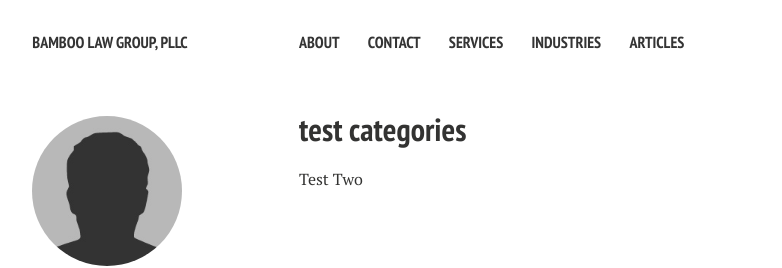
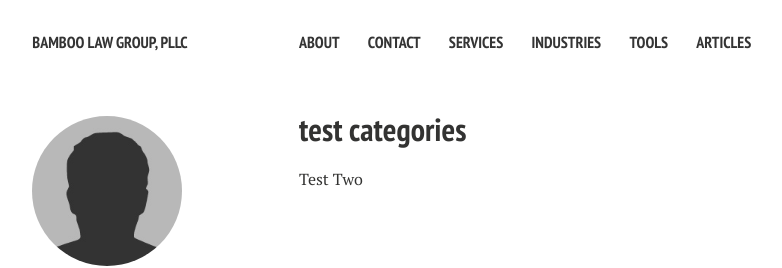
Before and after one commit to nerdyfergy/blg-site-mm3, a Jekyll site: the page built from articles/index.md, in a window 1280 px wide. Shown: the top 268 px of the page, without its empty margins (21-803 px from the left). Built offline with Jekyll 4.4.1, drawn with Linux system fonts in a browser that asks for light colours; nearby versions of some CDN libraries.

Commit message:
Update navigation.yml

```diff
--- a/_data/navigation.yml
+++ b/_data/navigation.yml
@@ -20,6 +20,12 @@
       subhref: "/eSports-law/"
     - subtitle: "International Businesses"
       subhref: "/intl-business-law/"
+- title: "Tools"
+  subcategories:
+     - subtitle: "Tools1"
+       subhref: "/tools1/"
+     - subtitle: "Tools2"
+       subhref: "/tools2/"
 
 - title: Articles
   url: /posts/
```
